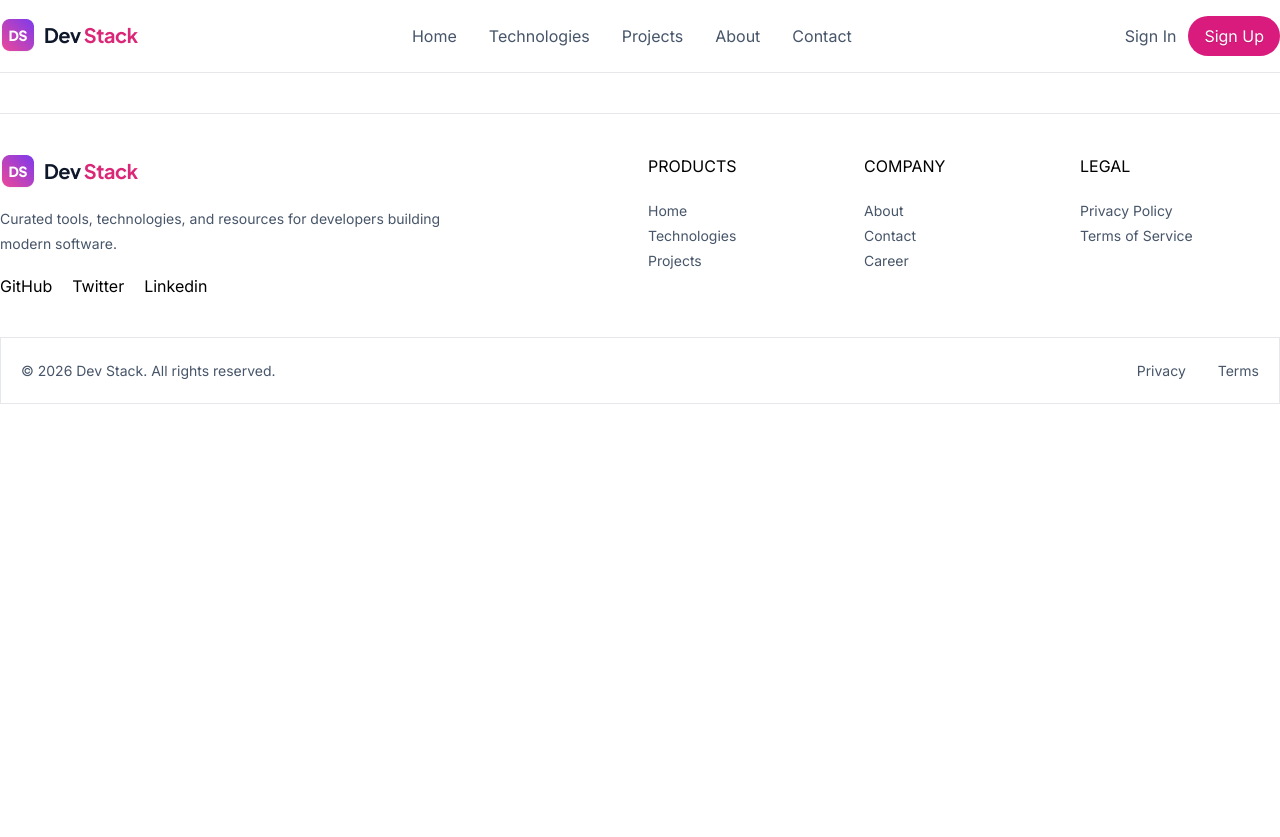
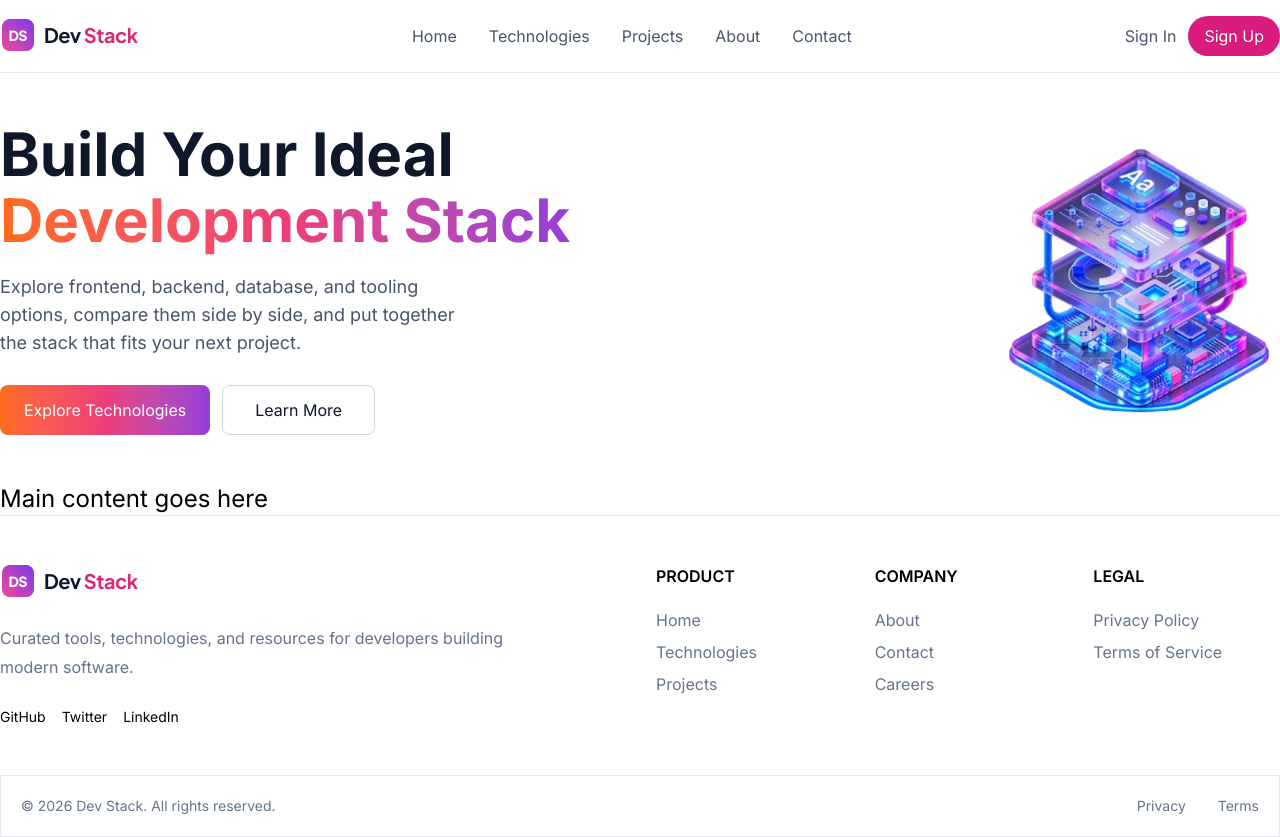
Before and after one commit to shirsendu-dev/Dev-Stack-React-Project, a React (Vite) app: page / in a window 1280 px wide. Before the commit the page ends 800 px from the top, so only its background shows below. Built offline with nearby package versions, Linux system fonts and the light colour scheme.

Commit message:
Hero section created

```diff
--- a/src/App.tsx
+++ b/src/App.tsx
@@ -1,12 +1,14 @@
 import Nav from "./components/Nav";
 import Footer from "./components/Footer"
+import Hero from "./components/Hero";
 
 function App() {
 
   return (
     <>
     <Nav></Nav>
-    <main></main>
+    <Hero></Hero>
+    <h1 className="text-2xl">Main content goes here</h1>
     <Footer></Footer>
     </>
   )
--- a/src/components/Footer.tsx
+++ b/src/components/Footer.tsx
@@ -1,53 +1,65 @@
-import logo from "../assets/logo-text.png"
-const footer = () => {
+import logo from "../assets/logo-text.png";
+const Footer = () => {
   return (
-        <>
-            <footer className="py-10 [&_p]:text-[#475569FF] [&_p]:text-[14px] [&_p]:leading-[1.8em] border-t border-gray-200 mt-10 ">
-                <div className="container mx-auto grid grid-cols-12 gap-4">
+    <footer className="mt-0 border-t border-gray-200">
 
-                    <div className="col-span-6 flex flex-col gap-4 items-start justify-center">
-                        <img src={logo} alt="" />
-                        <p className="text-[#475569FF] w-[480px]">Curated tools, technologies, and resources for developers building
-                            modern software.</p>
-                        <div className="flex gap-5 [&_p]:text-[black] [&_p]:text-[16px] [&_p:hover]:text-[#db2777FF] cursor-pointer">
-                            <p>GitHub</p>
-                            <p>Twitter</p>
-                            <p>Linkedin</p>
+      <div className="container mx-auto px-5 py-12 grid grid-cols-1 md:grid-cols-12 gap-8 md:px-0">
+
+        <div className="md:col-span-6 flex flex-col items-center text-center md:items-start md:text-left gap-6 md:px-0">
+          <img src={logo} alt="Dev Stack" className="w-[130px] md:w-auto" />
+
+          <p className="max-w-[520px] text-[16px] leading-[1.8] text-[#64748b]">
+            Curated tools, technologies, and resources for developers building modern software.
+          </p>
+
+          <div className="flex items-center justify-center md:justify-start gap-4 text-[16px] md:text-[14px]">
+            <a href="#" className="hover:text-[#db2777]">GitHub</a>
+            <span className="md:hidden">•</span>
+            <a href="#" className="hover:text-[#db2777]">Twitter</a>
+            <span className="md:hidden">•</span>
+            <a href="#" className="hover:text-[#db2777]">LinkedIn</a>
           </div>
         </div>
-                    <div className="col-span-2">
-                        <h3 className="uppercase mb-5">Products</h3>
-                        <p>Home</p>
-                        <p>Technologies</p>
-                        <p>Projects</p>
 
+        <div className="hidden md:block md:col-span-2">
+          <h3 className="uppercase font-semibold mb-5">Product</h3>
+          <p className="text-[#64748b] mb-2">Home</p>
+          <p className="text-[#64748b] mb-2">Technologies</p>
+          <p className="text-[#64748b]">Projects</p>
         </div>
-                    <div className="col-span-2">
-                        <h3 className="uppercase mb-5">Company</h3>
-                        <p>About</p>
-                        <p>Contact</p>
-                        <p>Career</p>
+
+        <div className="hidden md:block md:col-span-2">
+          <h3 className="uppercase font-semibold mb-5">Company</h3>
+          <p className="text-[#64748b] mb-2">About</p>
+          <p className="text-[#64748b] mb-2">Contact</p>
+          <p className="text-[#64748b]">Careers</p>
         </div>
-                    <div className="col-span-2">
-                        <h3 className="uppercase mb-5">Legal</h3>
-                        <p>Privacy Policy</p>
-                        <p>Terms of Service</p>
+
+        <div className="hidden md:block md:col-span-2">
+          <h3 className="uppercase font-semibold mb-5">Legal</h3>
+          <p className="text-[#64748b] mb-2">Privacy Policy</p>
+          <p className="text-[#64748b]">Terms of Service</p>
+        </div>
 
       </div>
 
+      <div className="container mx-auto px-5 md:px-0">
+        <div className="border border-gray-200 py-5 px-5 flex items-center justify-between gap-3">
+
+          <p className="text-xs sm:text-sm text-[#64748b] whitespace-nowrap">
+            © 2026 Dev Stack. All rights reserved.
+          </p>
+
+          <div className="flex items-center gap-4 sm:gap-8">
+            <a href="#" className="text-xs sm:text-sm text-[#64748b] hover:text-[#db2777]">Privacy</a>
+            <a href="#" className="text-xs sm:text-sm text-[#64748b] hover:text-[#db2777]">Terms</a>
           </div>
-                    <div className="container mx-auto flex justify-between items-center mt-9 border border-gray-200 py-5 px-5">
-                        <div>
-                            <p>© 2026 Dev Stack. All rights reserved.</p>
-                        </div>
-                        <div className="flex gap-8 items-center">
-                            <p>Privacy</p>
-                            <p>Terms</p>
+
         </div>
       </div>
+
     </footer>
-        </>
   );
 };
 
-export default footer;
+export default Footer;
--- /dev/null
+++ b/src/components/Hero.tsx
@@ -0,0 +1,52 @@
+import heroImage from "../assets/banner-stack-1.png"
+
+const Hero = () => {
+  return (
+    <header id="home" className="py-5 md:pt-12 pb-12">
+      <div className="container mx-auto flex flex-col md:flex-row items-center justify-between gap-10">
+
+        {/* Left Side */}
+        <div className="w-full md:w-1/2 text-center md:text-left">
+
+          <h1 className="text-[32px] sm:text-[38px] md:text-[60px] font-bold leading-[1.1em] text-[#0f172a]">
+            Build Your Ideal
+            <br />
+            <span className="bg-gradient-to-r from-[#ff6b16] via-[#ef3d79] to-[#953ddb] bg-clip-text text-transparent">
+              Development Stack
+            </span>
+          </h1>
+
+          <p className="mt-5 text-[#475569] text-[15px] sm:text-[16px] md:text-[18px] leading-7 max-w-[78%] mx-auto md:mx-0">
+            Explore frontend, backend, database, and tooling options, compare them side by side, and put together the stack that fits your next project.
+          </p>
+
+          <div className="grid grid-cols-2 gap-3 mt-7 px-4 md:flex md:justify-start md:px-0">
+
+            <button className="bg-gradient-to-r from-[#ff6b16] via-[#ef3d79] to-[#953ddb] text-white rounded-lg py-3 px-4 md:px-6 text-sm md:text-base cursor-pointer hover:opacity-90 transition">
+              Explore Technologies
+            </button>
+
+            <button className="border border-gray-300 text-[#0f172a] rounded-lg py-3 px-4 md:px-8 text-sm md:text-base cursor-pointer hover:bg-gray-50 transition">
+              Learn More
+            </button>
+
+          </div>
+        </div>
+
+        {/* Right Side / Hero Image */}
+        <div className="w-full md:w-1/2 flex justify-center mt-4 md:mt-0 md:justify-end">
+
+          <img
+            src={heroImage}
+            alt="Development Stack"
+            className="w-[65%] sm:w-[70%] md:w-[45%] max-w-full"
+          />
+
+        </div>
+
+      </div>
+    </header>
+  );
+};
+
+export default Hero;
--- a/src/components/Nav.tsx
+++ b/src/components/Nav.tsx
@@ -4,10 +4,10 @@ import mobileMenu from "../assets/mobile-menu.png"
 const Nav = () => {
     return (
         <>
-            <nav className=" hidden md:flex sm:flex py-4 border-b border-gray-200 sticky top-0 ">
+            <nav className=" hidden md:flex sm:flex py-4 border-b border-gray-200 sticky top-0 md:bg-white ">
                 <div className="container mx-auto flex justify-between items-center">
                     <div>
-                        <img src={logo} alt="Logo-Image" />
+                       <a href="#"><img src={logo} alt="Logo-Image" /></a>
                     </div>
 
                     <ul className="
@@ -30,9 +30,9 @@ const Nav = () => {
 
             {/* Mobile nav */}
 
-            <nav className=" flex md:hidden py-4  sticky top-0 ">
-                <div className="w-[92%] mx-auto flex justify-between items-center border border-gray-100 py-1 px-2">
-                    <div>
+            <nav className=" flex md:hidden py-4  sticky top-0 bg-white ">
+                <div className="w-[95%] mx-auto flex justify-between items-center border border-gray-100 py-3 px-2">
+                    <div className="mr-6">
                         <img src={mobileMenu} alt="Logo-Image" />
                     </div>
 
@@ -41,7 +41,7 @@ const Nav = () => {
                     </div>
 
 
-                    <div className="flex gap-2 items-center justify-center text-xs">
+                    <div className="flex gap-2 items-center justify-center text-xs ">
                         <button className="text-[#475569FF] hover:text-[#db2777FF] cursor-pointer">Sign In</button>
                         <button className="bg-[#d91b7eFF] text-white rounded-3xl py-1.5 px-3 cursor-pointer text-shadow-2xs hover:bg-[#953DDB] transition-colors duration-300">Sign Up</button>
                     </div>
```
Also changed, not shown: src/assets/banner-stack-1.png (added), src/assets/banner-stack.png. Lines whose indentation alone changed are shown as unchanged.
